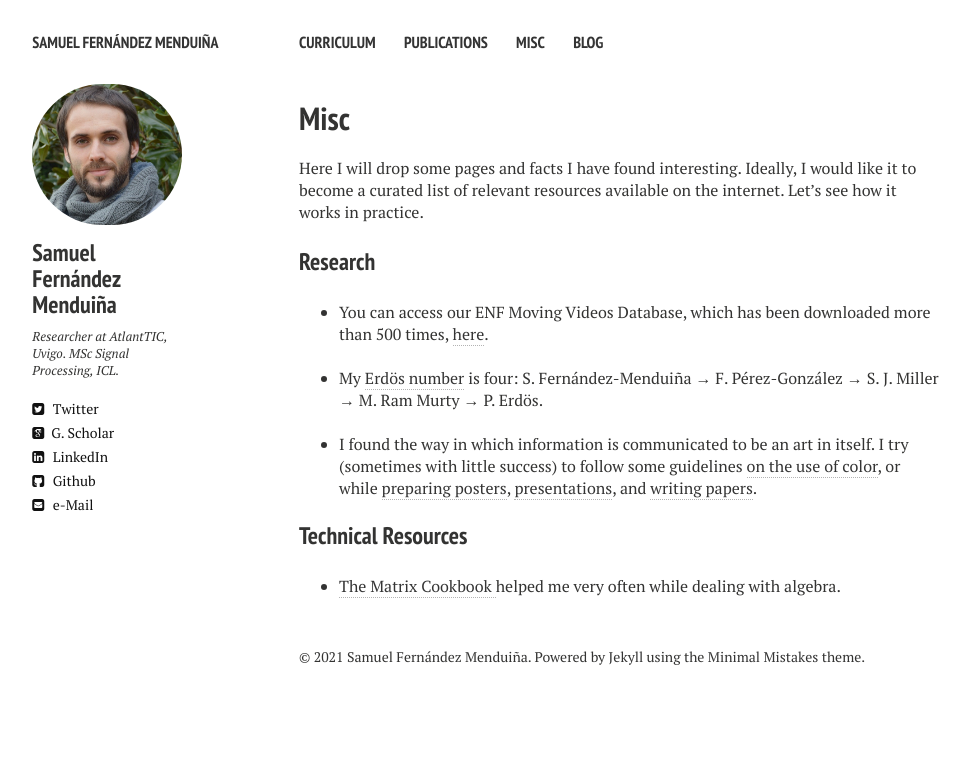
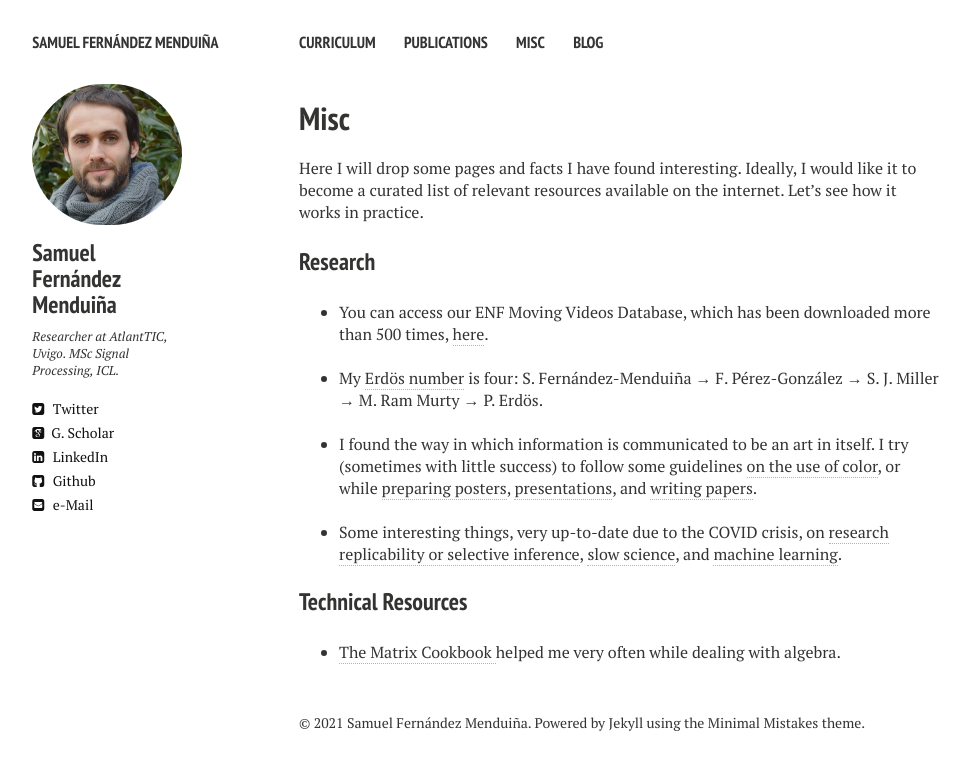
Before and after one commit to sf219/sfweb, a Jekyll site: the page built from code.md, in a window 1280 px wide. Shown: the top 770 px of the page, without its empty margins (21-990 px from the left). Built offline with Jekyll 4.4.1, drawn with Linux system fonts in a browser that asks for light colours; nearby versions of some CDN libraries.

Commit message:
Update code.md

```diff
--- a/code.md
+++ b/code.md
@@ -19,7 +19,8 @@ Here I will drop some pages and facts I have found interesting. Ideally, I would
 
   <br/>
   <li>I found the way in which information is communicated to be an art in itself. I try (sometimes with little success) to follow some guidelines <a href="https://www.nature.com/articles/s41467-020-19160-7" target="_blanck"> on the use of color</a>, or while <a href="http://personal.cege.umn.edu/~smith/supplements/poster/guide.htm" target="_blanck">preparing posters</a>, <a href="https://www.uts.edu.au/current-students/support/helps/self-help-resources/presentation-skills/conference-presentations" target="_blanck">presentations</a>, and <a href="https://media.nature.com/original/magazine-assets/d41586-018-02404-4/d41586-018-02404-4.pdf" target="_blanck">writing papers</a>. </li>
-
+ <br/>
+ <li>Some interesting things, very up-to-date due to the COVID crisis, on <a href="https://www.reuters.com/article/us-science-cancer-idUSBRE82R12P20120328" target = "_blanck">research replicability or selective inference</a>, <a href="http://slow-science.org/" target="_blanck">slow science</a>, and <a href="https://www.eurekalert.org/pub_releases/2019-02/ru-cwt021119.php" target = "_blanck">machine learning</a>. </li>
 </ul>
 ### Technical Resources
 <ul>
```
